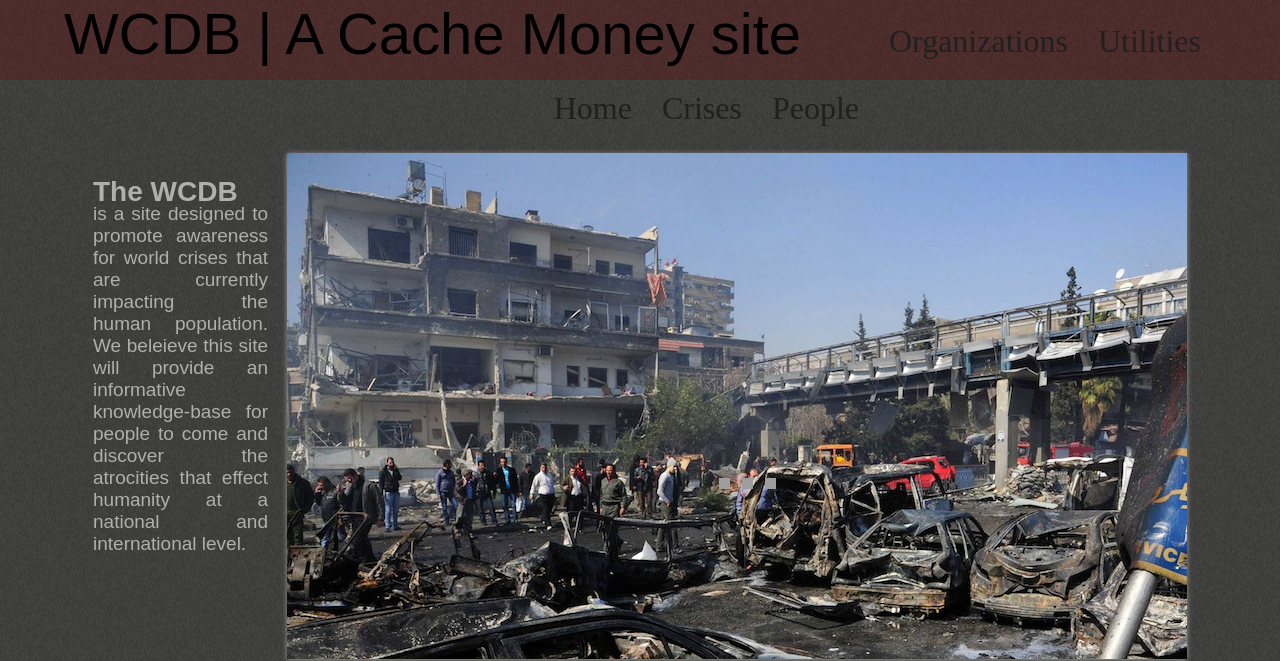
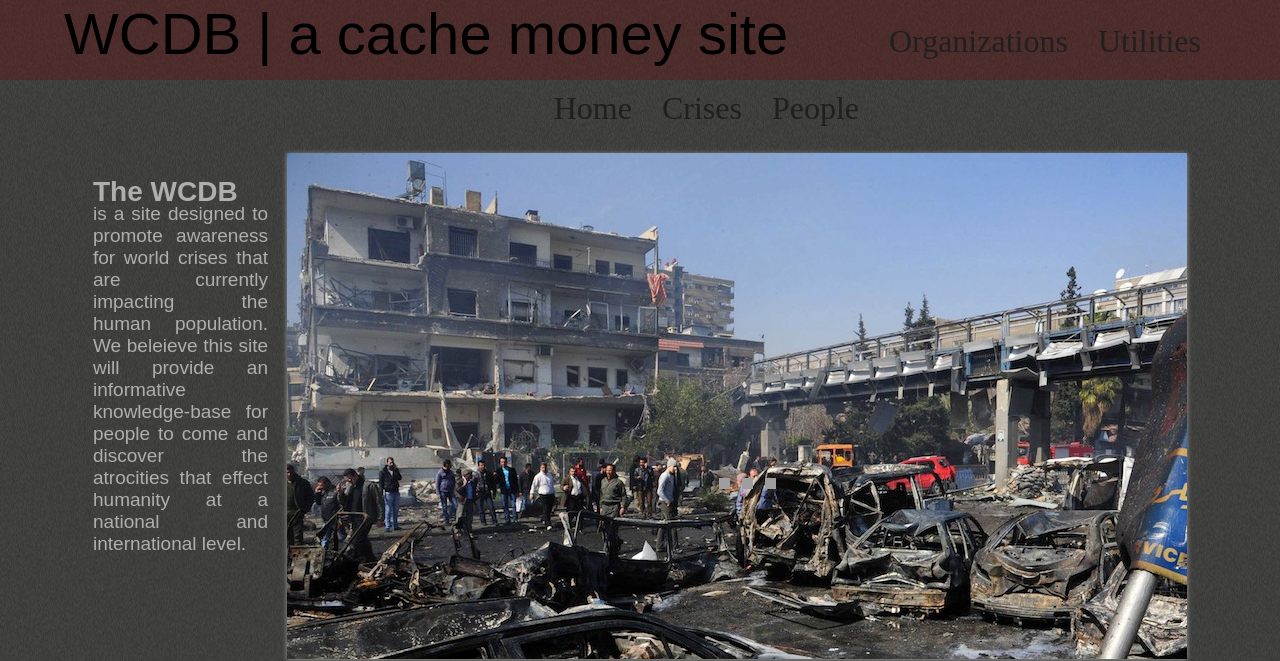
Before and after one commit to rtrevinojr/WCDB, a Django app: page /wcdb/ in a window 1280 px wide. Shown: the top 661 px of the page. Run offline with Django 3.2, Linux system fonts and the light colour scheme; some libraries are stand-ins or nearby versions; some web fonts are replaced; grey boxes are pictures that could not be loaded.

Commit message:
Working checkpoint

```diff
--- a/Templates/index.html
+++ b/Templates/index.html
@@ -25,7 +25,7 @@
 				font-family: 'BenchNine', sans-serif;
 				text-align: left;
                 margin: 5%;
-                display: inline;
+                /*display: inline;*/
 				font-size: 58px;
 			}
 
@@ -172,7 +172,7 @@
 	</head>
 	<body>
 		<div class="header_div">
-		<span style="vertical-align: bottom;">WCDB | A Cache Money site</span>
+		<span >WCDB | a cache money site</span>
 			<a href="#">
 				<div class="nav" style="margin-right: 5%;">
 					Utilities
```
